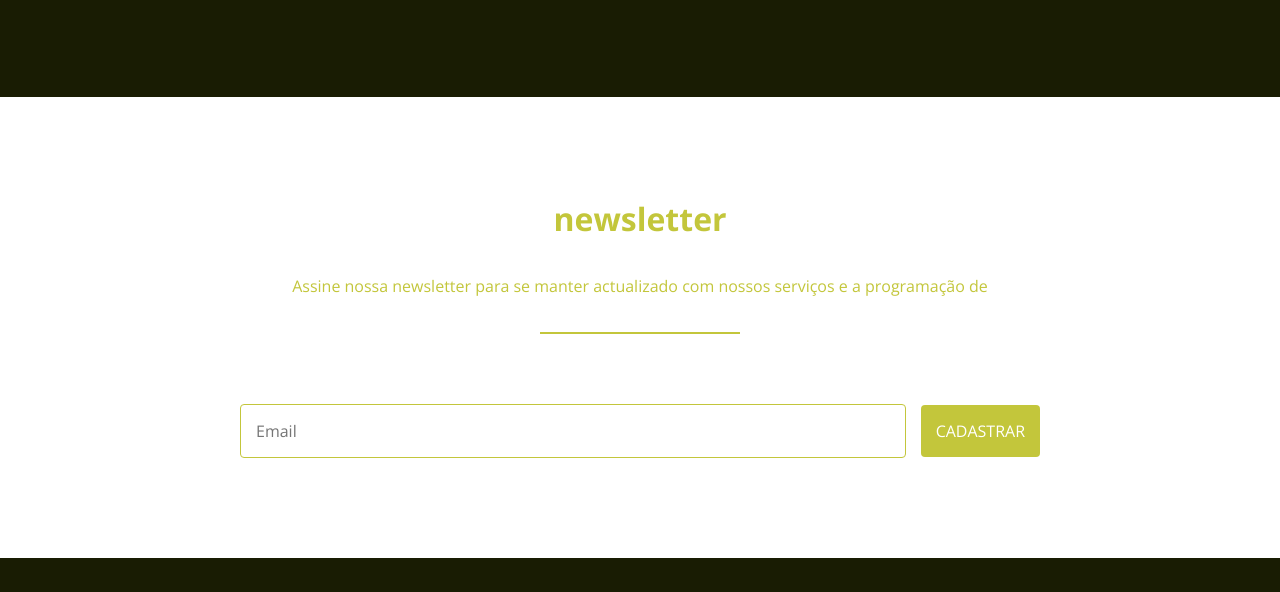
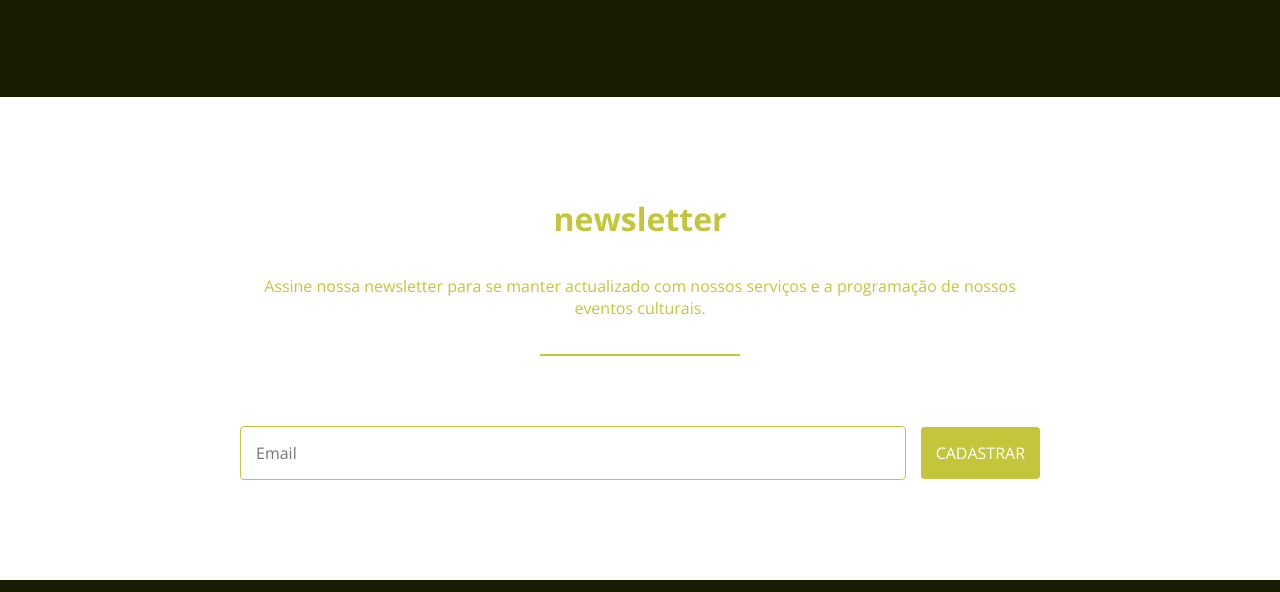
Before and after one commit to NicolauAlfredo/flexbox-project, a plain HTML site: page index.html in a window 1280 px wide. Shown: the part 2549-3141 px from the top of the page. Drawn offline with nearby package versions, Linux system fonts and the light colour scheme.

```diff
--- a/index.html
+++ b/index.html
@@ -68,7 +68,7 @@
 
     <section class="newsletter">
         <h3>newsletter</h3>
-        <p>Assine nossa newsletter para se manter actualizado com nossos serviços e a programação de </p>
+        <p>Assine nossa newsletter para se manter actualizado com nossos serviços e a programação de nossos eventos culturais.</p>
         <hr>
 
         <form action="">
```
